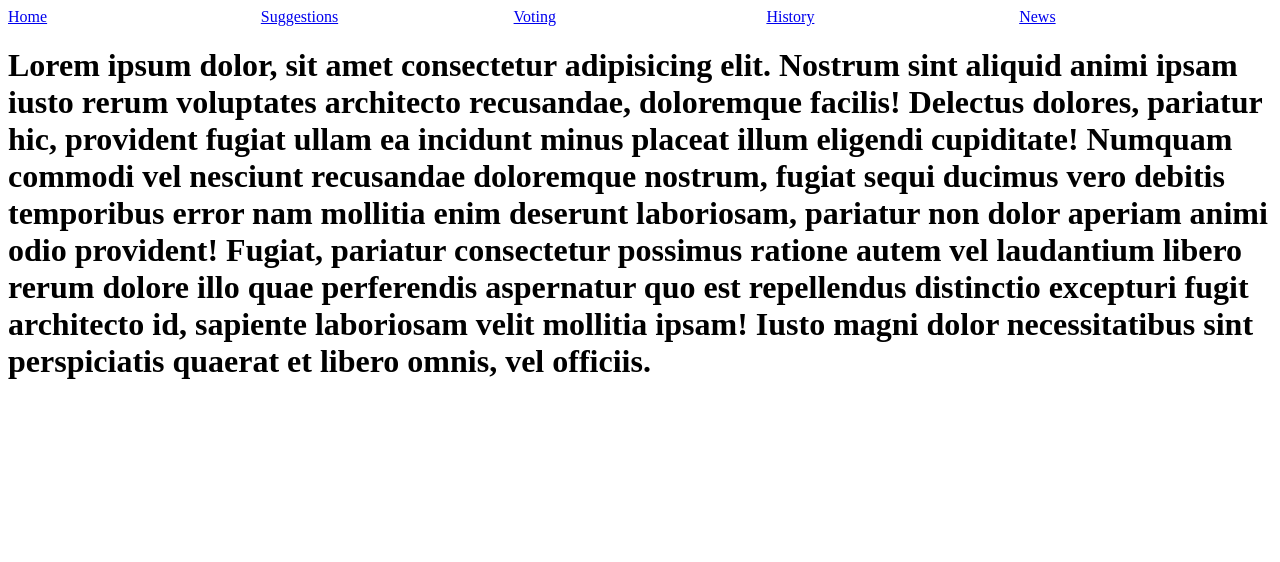
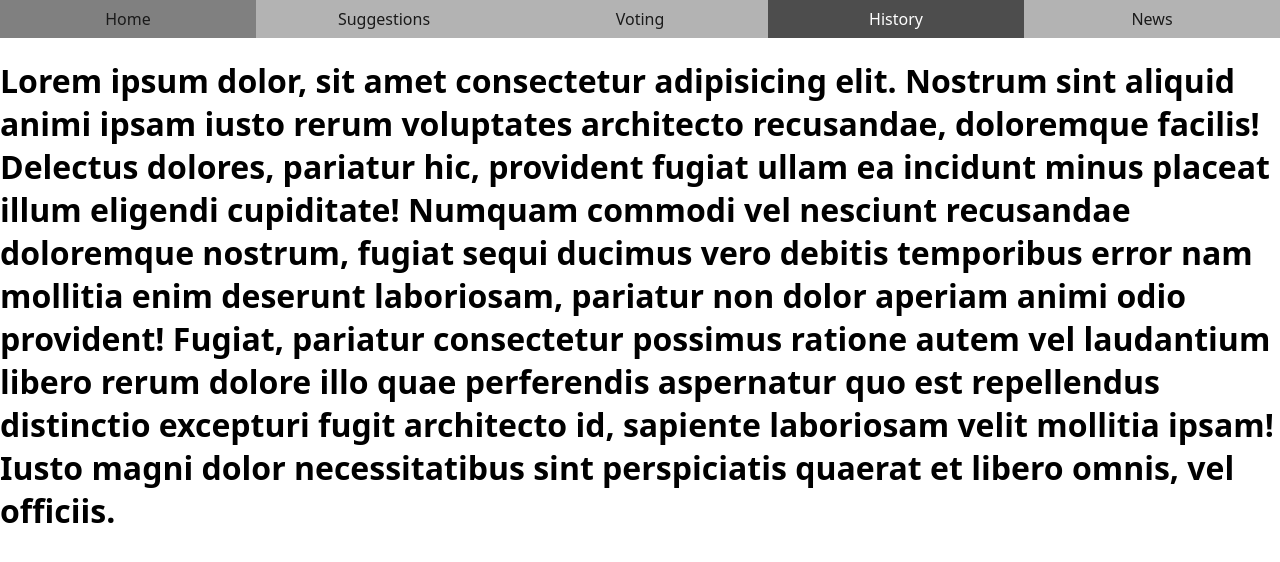
Before and after one commit to DGTV11/UPA_sveltekit, a SvelteKit app: page /history in a window 1280 px wide. Shown: the top 562 px of the page. Built offline with nearby package versions, Linux system fonts and the light colour scheme.

Commit message:
Worked on styling and layout, finished navbar

```diff
--- /dev/null
+++ b/src/app.css
@@ -0,0 +1,44 @@
+:root {
+	--jigglypuff-pink: #f2d9e1; /*for flag ref only*/
+	--alpha: 1;
+
+	--black: #000;
+	--white: #fff;
+
+	--base-primary: 50, 50%;
+	--primary-1: hsla(var(--base-primary), var(--lightness, 90%), var(--alpha));
+	--primary-2: hsla(var(--base-primary), var(--lightness, 80%), var(--alpha));
+	--primary-3: hsla(var(--base-primary), var(--lightness, 70%), var(--alpha));
+	--primary-4: hsla(var(--base-primary), var(--lightness, 60%), var(--alpha));
+	--primary-5: hsla(var(--base-primary), var(--lightness, 50%), var(--alpha));
+	--primary-6: hsla(var(--base-primary), var(--lightness, 40%), var(--alpha));
+	--primary-7: hsla(var(--base-primary), var(--lightness, 30%), var(--alpha));
+	--primary-8: hsla(var(--base-primary), var(--lightness, 20%), var(--alpha));
+	--primary-9: hsla(var(--base-primary), var(--lightness, 10%), var(--alpha));
+
+	--base-secondary: 0, 0%;
+	--secondary-1: hsla(var(--base-secondary), var(--lightness, 90%), var(--alpha));
+	--secondary-2: hsla(var(--base-secondary), var(--lightness, 80%), var(--alpha));
+	--secondary-3: hsla(var(--base-secondary), var(--lightness, 70%), var(--alpha));
+	--secondary-4: hsla(var(--base-secondary), var(--lightness, 60%), var(--alpha));
+	--secondary-5: hsla(var(--base-secondary), var(--lightness, 50%), var(--alpha));
+	--secondary-6: hsla(var(--base-secondary), var(--lightness, 40%), var(--alpha));
+	--secondary-7: hsla(var(--base-secondary), var(--lightness, 30%), var(--alpha));
+	--secondary-8: hsla(var(--base-secondary), var(--lightness, 20%), var(--alpha));
+	--secondary-9: hsla(var(--base-secondary), var(--lightness, 10%), var(--alpha));
+}
+
+html {
+	box-sizing: border-box;
+}
+
+*,
+*::before,
+*::after {
+	box-sizing: inherit;
+}
+
+body {
+	margin: 0;
+	font-family: system-ui;
+}
--- a/src/routes/+layout.svelte
+++ b/src/routes/+layout.svelte
@@ -1,4 +1,7 @@
 <script>
+	import { page } from '$app/stores';
+	import '../app.css';
+
 	const routes = [
 		{ href: '/', label: 'Home' },
 		{ href: '/suggestions', label: 'Suggestions' },
@@ -10,18 +13,34 @@
 
 <nav>
 	{#each routes as route}
-		<a href={route['href']}>{route['label']}</a>
+		<a href={route['href']} class:active={$page.url.pathname === route['href']}>{route['label']}</a>
 	{/each}
 </nav>
 
 <slot />
 
-<!--TODO Fix up styling WITH NO Codeium AND minimal copy-paste-->
 <style>
 	nav {
 		display: flex;
+		background-color: var(--secondary-3);
 	}
 	a {
 		flex: 1;
+		text-align: center;
+		padding-block: 0.5rem;
+
+		/*border: 1px solid var(--black);*/
+		text-decoration: none;
+		font-size: 1rem;
+		color: var(--secondary-9);
+	}
+
+	a:hover {
+		background-color: var(--secondary-5);
+	}
+
+	a.active {
+		background-color: var(--secondary-7);
+		color: var(--white);
 	}
 </style>
```
Also changed, not shown: src/routes/+page.svelte (+18 -2 lines).
